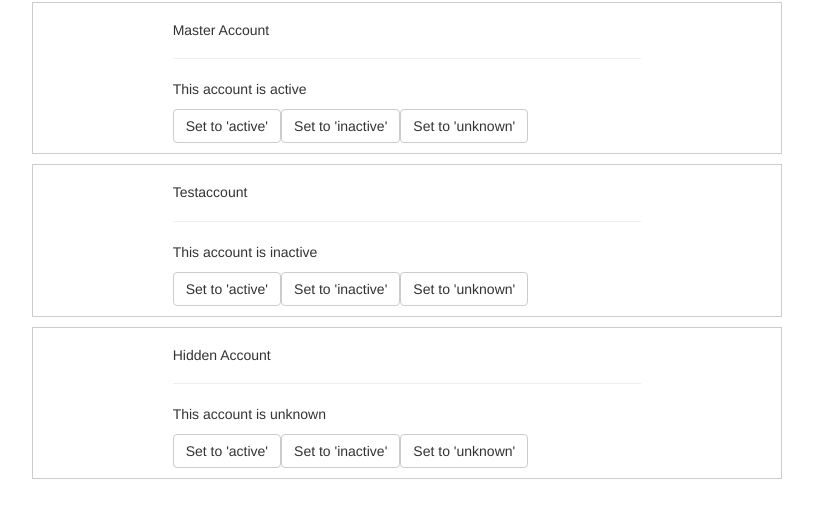
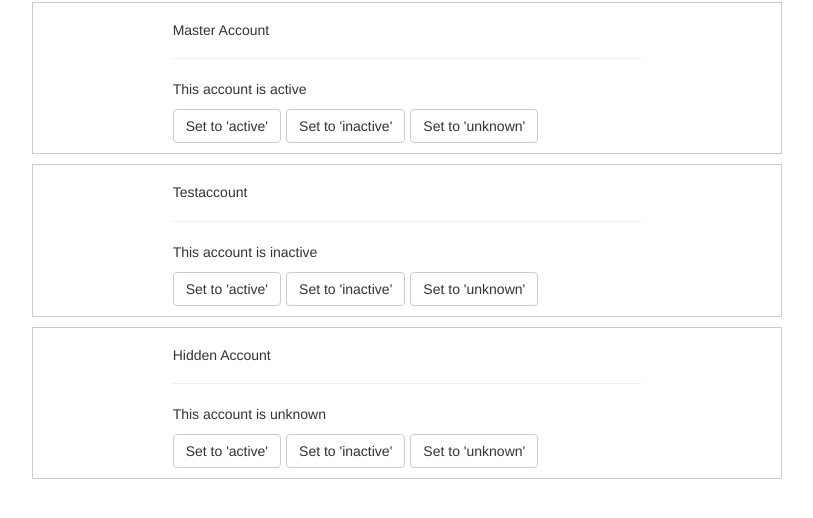
Before and after one commit to zakdim/ng8-services, an Angular app: page / in a window 1280 px wide. Shown: the part 226-744 px from the top of the page, without its empty margins (233-1046 px from the left). Built offline with nearby package versions, Linux system fonts and the light colour scheme.

Commit message:
Space account component buttons

```diff
--- a/src/app/account/account.component.html
+++ b/src/app/account/account.component.html
@@ -3,8 +3,10 @@
     <h5>{{ account.name }}</h5>
     <hr>
     <p>This account is {{ account.status }}</p>
-    <button class="btn btn-default" (click)="onSetTo('active')">Set to 'active'</button>
-    <button class="btn btn-default" (click)="onSetTo('inactive')">Set to 'inactive'</button>
-    <button class="btn btn-default" (click)="onSetTo('unknown')">Set to 'unknown'</button>
+    <div class="btn-toolbar">
+      <button class="btn btn-default" (click)="onSetTo('active')">Set to 'active'</button>
+      <button class="btn btn-default" (click)="onSetTo('inactive')">Set to 'inactive'</button>
+      <button class="btn btn-default" (click)="onSetTo('unknown')">Set to 'unknown'</button>
+    </div>
   </div>
 </div>
```
